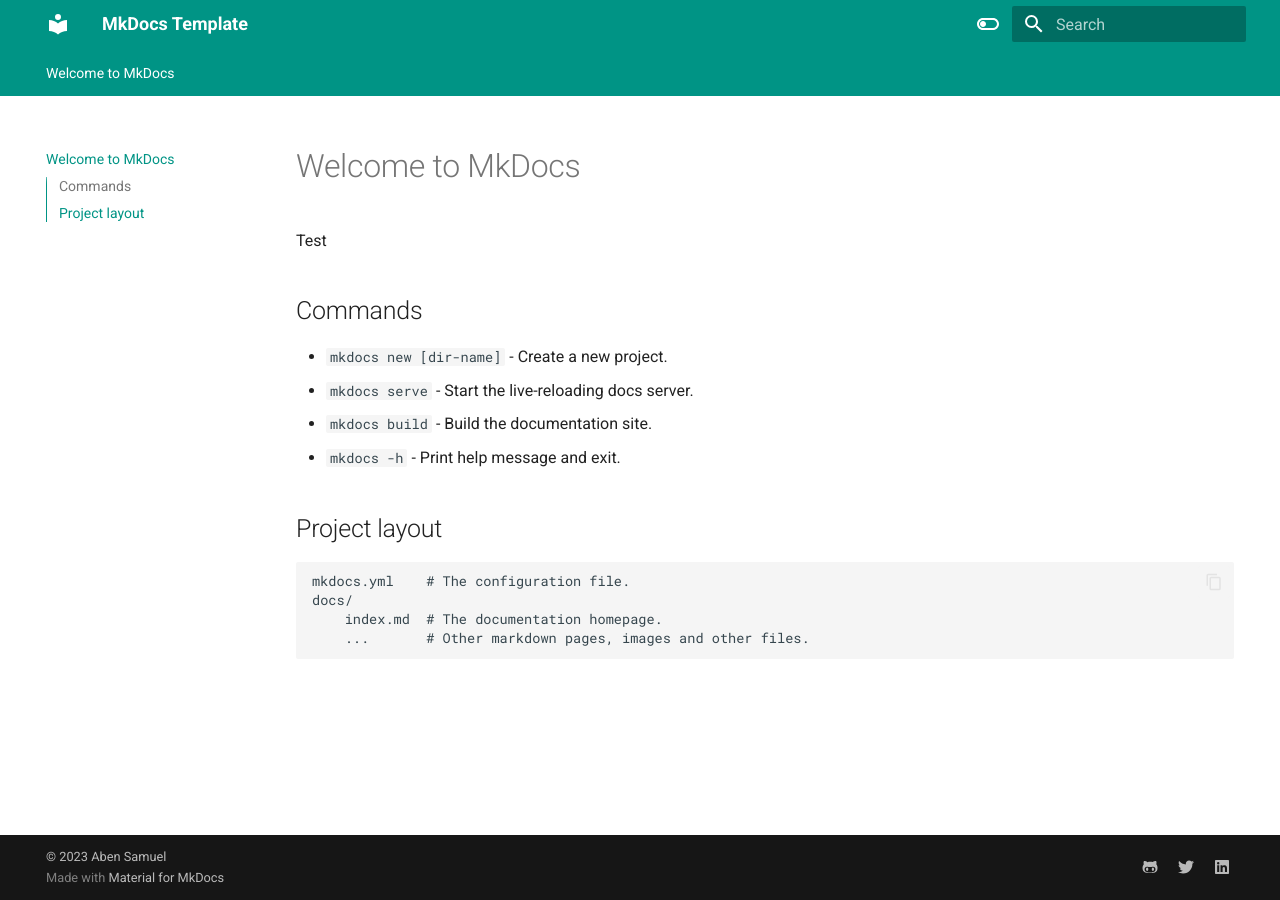
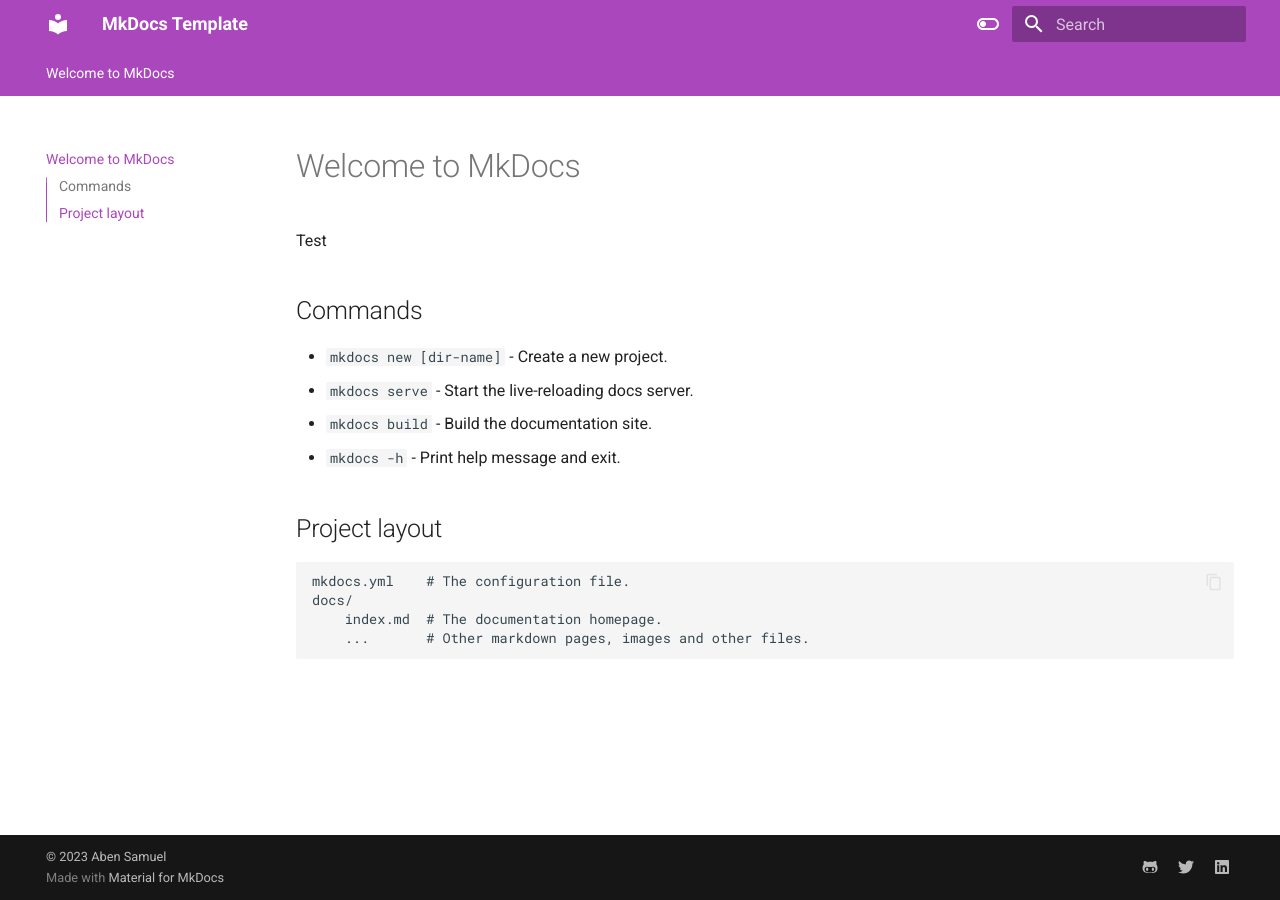
Before and after one commit to neop26/mkdocs-test2, an MkDocs documentation site: the page built from docs/index.md, in a window 1280 px wide. Built offline with MkDocs 1.6.1 and Material for MkDocs 9.7.7, drawn with Linux system fonts in a browser that asks for light colours.

Commit message:
color scheme to purple

```diff
--- a/mkdocs.yml
+++ b/mkdocs.yml
@@ -18,13 +18,13 @@
       toggle:
         icon: material/toggle-switch-off-outline
         name: Switch to dark mode
-      primary: teal
+      primary: purple
       accent: purple
     - scheme: slate
       toggle:
         icon: material/toggle-switch
         name: Switch to light mode
-      primary: teal
+      primary: purple
       accent: lime
 
 extra:
```
